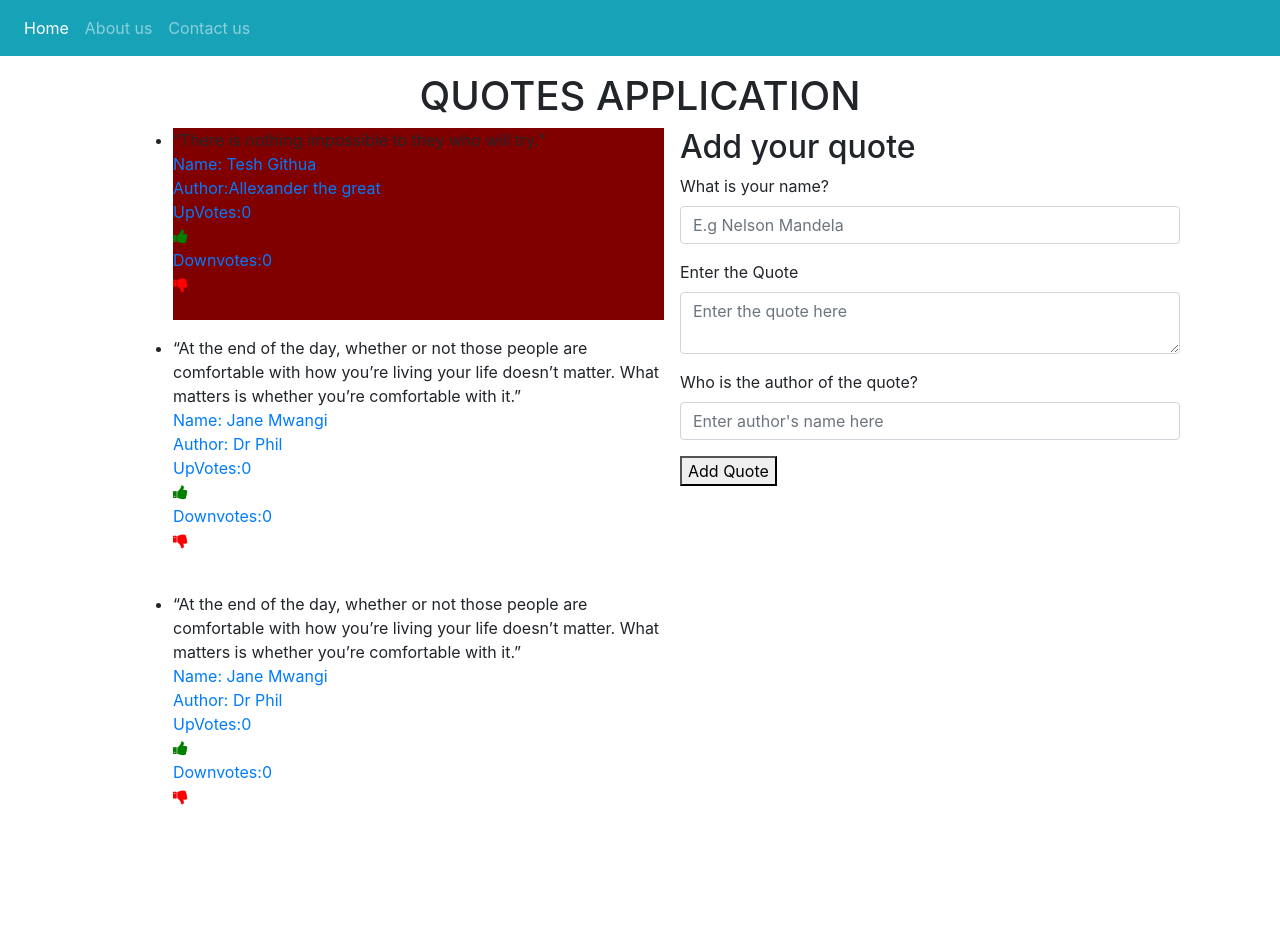
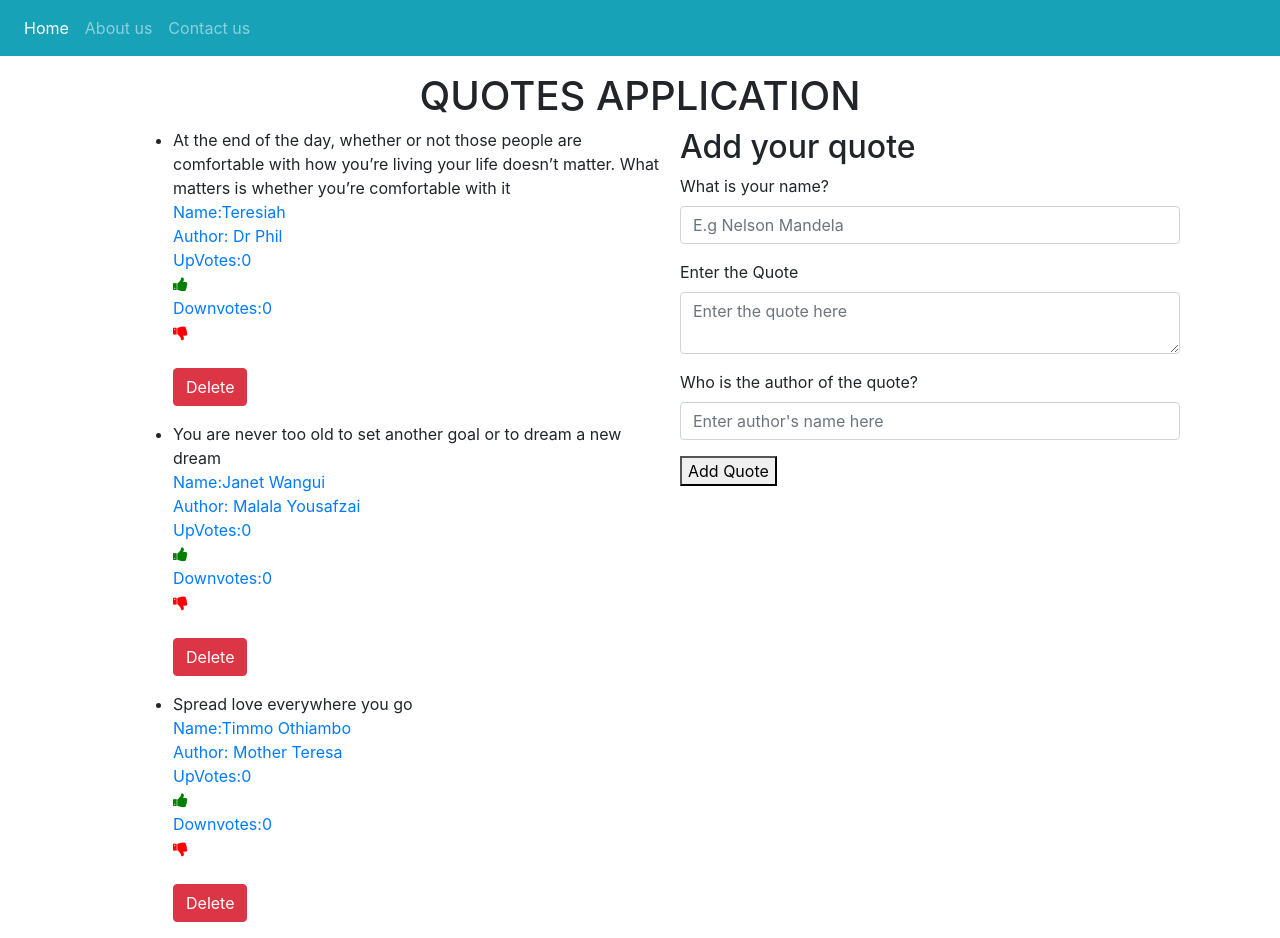
Before and after one commit to Teresiah-cpu/angular-quote-application, an Angular app: page / in a window 1280 px wide. Before the commit the page ends 848 px from the top, so only its background shows below. Built offline with nearby package versions, Linux system fonts and the light colour scheme.

Commit message:
add  delete votes button

```diff
--- a/src/app/quote.ts
+++ b/src/app/quote.ts
@@ -5,7 +5,7 @@ export class Quote {
     downvotes:number;
     name:string;
     author:string
-    constructor(id:number, name:string,quote:string,author:string, upvotes:number,downvotes:number){
+    constructor(id:number, quote:string,name:string,author:string, upvotes:number,downvotes:number){
         this.id=id;
         this.quote=quote;
         this.name=name;
--- a/src/app/quotes/quotes.component.html
+++ b/src/app/quotes/quotes.component.html
@@ -4,23 +4,24 @@
         <ul *ngFor='let quote of quotes'>
             <div *ngIf="quote.upvotes ==highest && quote.upvotes>0;then highlight else empty"></div>
             <ng-template #highlight>
-                <li appHighlight>“There is nothing impossible to they who will try.” <br>
-                    <span class="text-primary"> Name: Tesh Githua{{quote.name}}</span> <br>
-                    <span class="text-primary"> Author:Allexander the great {{quote.author}}</span> <br>
+                <li appHighlight>{{quote.quote}} <br>
+                    <span class="text-primary"> Name: {{quote.name}}</span> <br>
+                    <span class="text-primary"> Author: {{quote.author}}</span> <br>
 
                     <span class="text-primary"><app-votes></app-votes></span><br>
+
 
                 </li>
 
             </ng-template>
             <ng-template #empty>
                 <li>
-                  “At the end of the day, whether or not those people are comfortable with how you’re living your life doesn’t matter.
-                    What matters is whether you’re comfortable with it.”<br>
-                    <span class="text-primary"> Name: Jane Mwangi{{quote.name}}</span> <br>
-                    <span class="text-primary"> Author: Dr Phil{{quote.author}}</span> <br>
+                    {{quote.quote}} <br>
+                    <span class="text-primary"> Name:{{quote.name}}</span> <br>
+                    <span class="text-primary"> Author: {{quote.author}}</span> <br>
 
                     <span class="text-primary"> <app-votes></app-votes> </span><br>
+                    <button type="button" class="btn btn-danger">Delete</button>
 
                 </li>
             </ng-template>
--- a/src/app/quotes/quotes.component.ts
+++ b/src/app/quotes/quotes.component.ts
@@ -9,9 +9,9 @@ import { Quote } from '../quote';
 })
 export class QuotesComponent implements OnInit {
   quotes:Quote[]=[
-    new Quote(1, '','First Quote', '', 1,0),
-    new Quote(2, '', 'Second Quote', '', 0,0),
-    new Quote(3, '', 'Third Quote', '', 0,0)
+    new Quote(1, ' At the end of the day, whether or not those people are comfortable with how you’re living your life doesn’t matter. What matters is whether you’re comfortable with it','Teresiah', 'Dr Phil', 0,0),
+    new Quote(2, 'You are never too old to set another goal or to dream a new dream', 'Janet Wangui', ' Malala Yousafzai', 0,0),
+    new Quote(3, 'Spread love everywhere you go', 'Timmo Othiambo', 'Mother Teresa', 0,0)
 
   ]
   addNewQuote(quotes:any){
```
